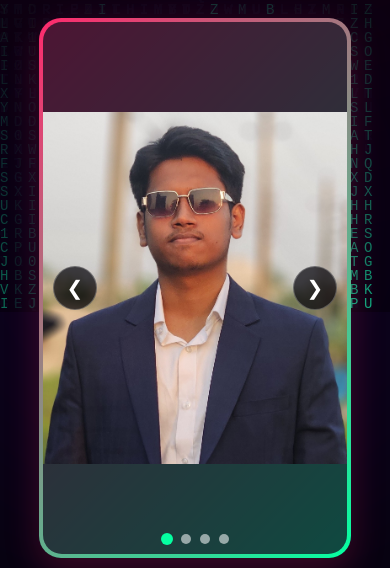
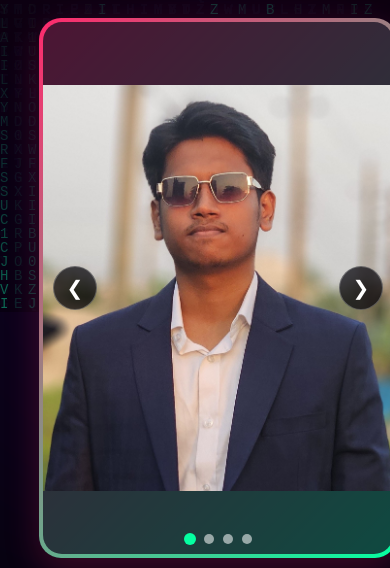
Before and after one commit to nahid339/nahid-portfolio, a plain HTML site: page index.html in a window 390 px wide. Shown: the part 532-1100 px from the top of the page. Drawn offline with Linux system fonts and the light colour scheme.

Commit message:
Center mobile photo frame

```diff
--- a/index.html
+++ b/index.html
@@ -589,7 +589,7 @@
                 gap: 24px;
             }
             .hero-photo-wrap {
-                width: min(100%, 680px);
+                width: min(calc(100vw - 32px), 680px);
                 height: min(74vh, 540px);
             }
         }
```
